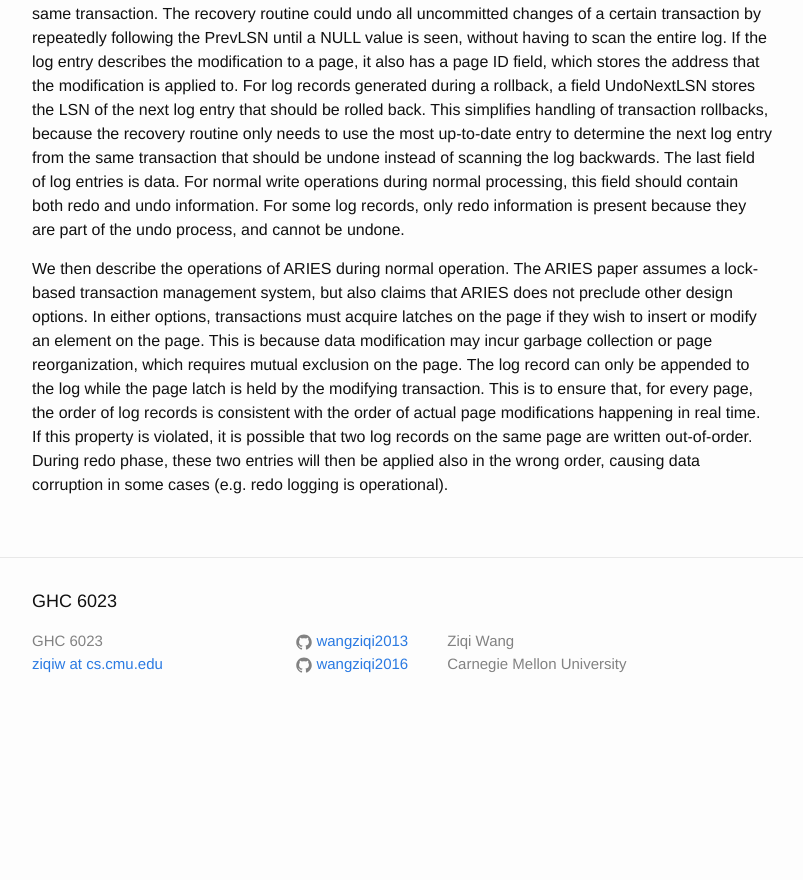
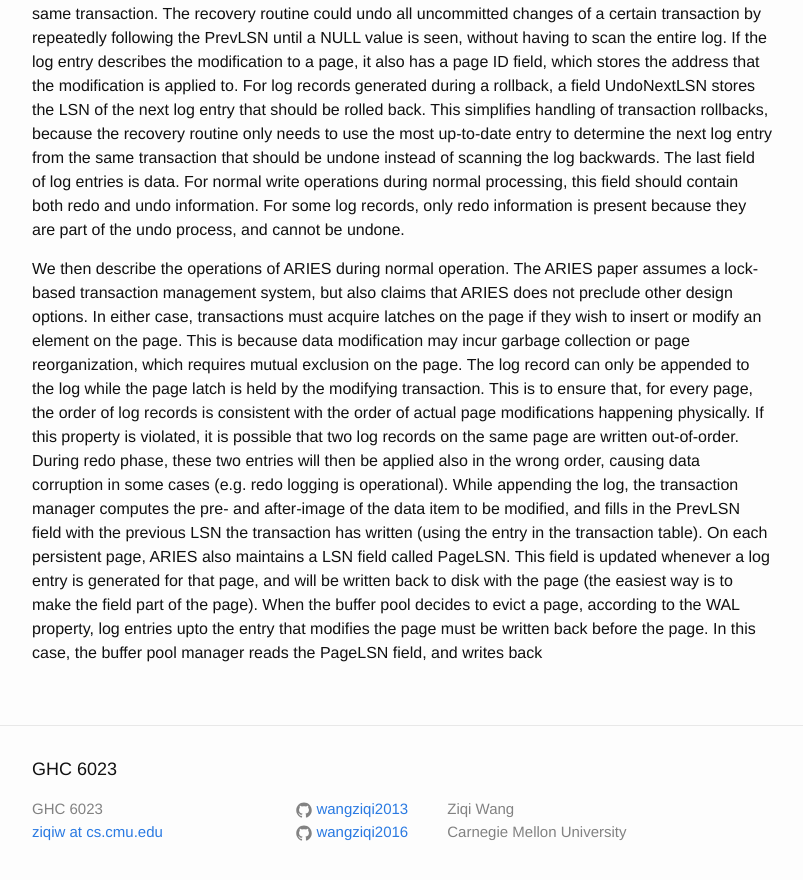
Before and after one commit to wangziqi2013/wangziqi2013.github.io, a Jekyll site: the page built from _posts/2019-01-31-aries.markdown, in a window 1280 px wide and 900 px high, scrolled down 1324 px. Shown: the top 880 px of the window, without its empty margins (238-1041 px from the left). Built offline with Jekyll 4.4.1, drawn with Linux system fonts in a browser that asks for light colours; before the commit the page ends 2059 px from its top, so only the background shows below that.

Commit message:
Working on normal op

```diff
--- a/_posts/2019-01-31-aries.markdown
+++ b/_posts/2019-01-31-aries.markdown
@@ -52,10 +52,16 @@ this field should contain both redo and undo information. For some log records,
 they are part of the undo process, and cannot be undone.
 
 We then describe the operations of ARIES during normal operation. The ARIES paper assumes a lock-based transaction management
-system, but also claims that ARIES does not preclude other design options. In either options, transactions must acquire
+system, but also claims that ARIES does not preclude other design options. In either case, transactions must acquire
 latches on the page if they wish to insert or modify an element on the page. This is because data modification may incur
 garbage collection or page reorganization, which requires mutual exclusion on the page. The log record can only be appended
 to the log while the page latch is held by the modifying transaction. This is to ensure that, for every page, the order of
-log records is consistent with the order of actual page modifications happening in real time. If this property is violated,
+log records is consistent with the order of actual page modifications happening physically. If this property is violated,
 it is possible that two log records on the same page are written out-of-order. During redo phase, these two entries will
-then be applied also in the wrong order, causing data corruption in some cases (e.g. redo logging is operational).
+then be applied also in the wrong order, causing data corruption in some cases (e.g. redo logging is operational). While appending
+the log, the transaction manager computes the pre- and after-image of the data item to be modified, and fills in the
+PrevLSN field with the previous LSN the transaction has written (using the entry in the transaction table). On each
+persistent page, ARIES also maintains a LSN field called PageLSN. This field is updated whenever a log entry is generated
+for that page, and will be written back to disk with the page (the easiest way is to make the field part of the page).
+When the buffer pool decides to evict a page, according to the WAL property, log entries upto the entry that modifies the
+page must be written back before the page. In this case, the buffer pool manager reads the PageLSN field, and writes back
```
